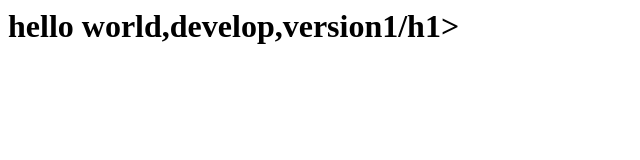
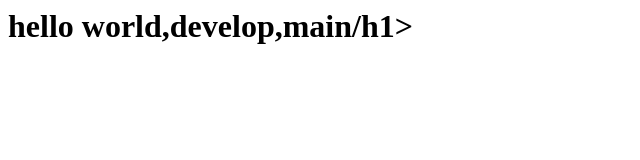
Before and after one commit to kimuraSE/team-develop-test, a plain HTML site: page index.html in a window 1280 px wide. Shown: the whole page, without its empty margins (0-640 px from the left). Drawn offline with Linux system fonts and the light colour scheme.

Commit message:
Update index.html

```diff
--- a/index.html
+++ b/index.html
@@ -1 +1 @@
-<h1>hello world,develop,version1/h1>
+<h1>hello world,develop,main/h1>
```
